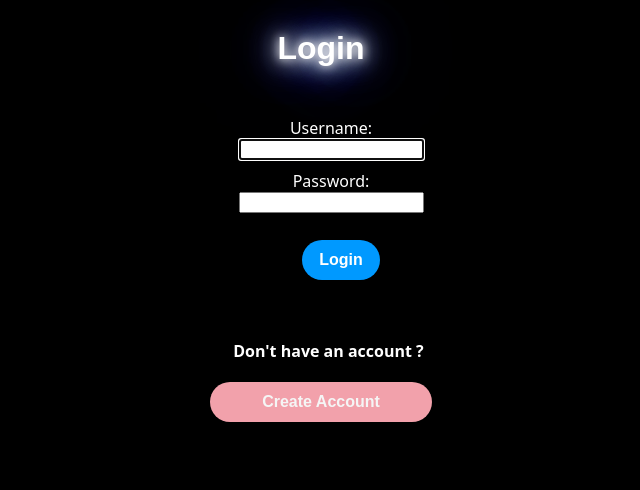
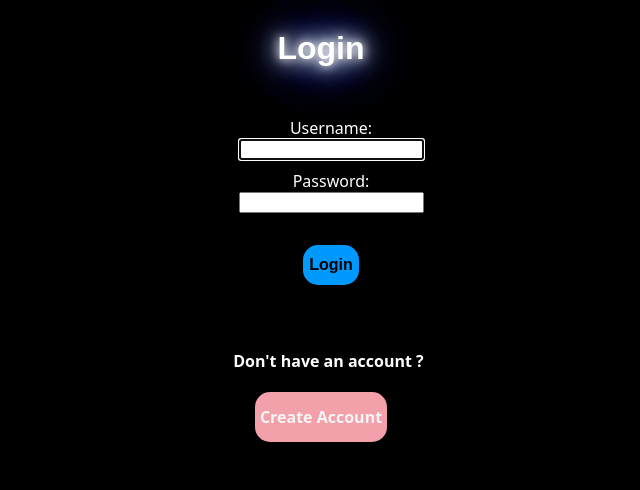
Before and after one commit to prak112/Image-Barter-Bazaar, a Django app: page /users/login in a window 1280 px wide. Shown: the part 457-947 px from the top of the page, without its empty margins (319-959 px from the left). Before the commit the page ends 879 px from the top, so only its background shows below. Run offline with Django 4.2, Linux system fonts and the light colour scheme; parts of the project's set-up code (start-up, migrations or seed data) failed here and were passed over.

Commit message:
replace button with div

```diff
--- a/ecommstore/users/static/users/styles.css
+++ b/ecommstore/users/static/users/styles.css
@@ -67,25 +67,26 @@ a{
 }
 
 .form-button.login{
-    width: 40%;
+    max-width: 150px;
     height: 40px;
     border: none;
-    border-radius: 25px;
+    border-radius: 15px;
     background-color: #0099FF;
-    color: white;
+    color: black;
     font-size: 16px;
     font-weight: bold;
-    margin-left: 20px;
+    margin: 0 auto;
 }
 .form-button.register{
-    width: 35%;
+    max-width: 200px;
     height: 40px;
     border: none;
-    border-radius: 50px;
+    border-radius: 15px;
     background-color: #f2a1ab;
-    color: white;
+    color: black;
     font-size: 16px;
     font-weight: bold;
+    margin: 0 auto;
 }
 
 .form-button.register:hover {
--- a/ecommstore/users/templates/users/login.html
+++ b/ecommstore/users/templates/users/login.html
@@ -12,13 +12,15 @@
     <form action="{% url 'users:login' %}" method="POST" class="form-group">
         {% csrf_token %}
         {{ form.as_p }}<br>
-        <input class="form-button login" type="submit" value="Login">
+        <div>
+            <input class="form-button login" type="submit" value="Login">
+        </div>
     </form>
 
     <p class="form-group"><b>Don't have an account ?</b></p>
-    <button type="redirect" class="form-button register">
+    <div class="form-button register">
         <a href="{% url 'users:signup' %}" rel="noopener" target="_blank">Create Account</a>
-    </button>
+    </div>
 </div>
 
 {% endblock %}
```
Also changed, not shown: ecommstore/users/templates/users/signup.html (+5 -7 lines).
